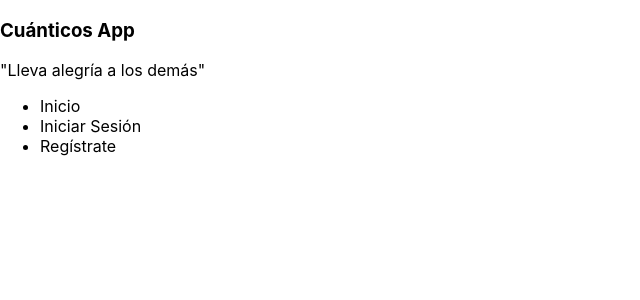
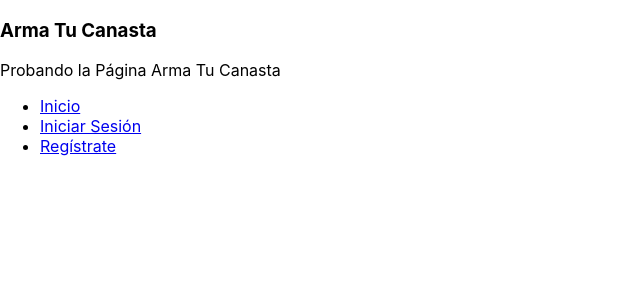
Before and after one commit to gyrbi/cuanticosapp, a React (Create React App) app in the folder frtcuanticos/: page /armaTuCanasta in a window 1280 px wide. Shown: the top 300 px of the page, without its empty margins (0-640 px from the left). Built offline with nearby package versions, Linux system fonts and the light colour scheme.

Commit message:
FRT - Creación de Carpetas y Navegación
Creación de las carpetas para cada uno de los componentes y ejecución npm install --save react-router-dom para la navegación en SPA

```diff
--- a/frtcuanticos/package.json
+++ b/frtcuanticos/package.json
@@ -8,6 +8,7 @@
     "@testing-library/user-event": "^7.2.1",
     "react": "^16.13.1",
     "react-dom": "^16.13.1",
+    "react-router-dom": "^5.2.0",
     "react-scripts": "3.4.1"
   },
   "scripts": {
--- a/frtcuanticos/src/App.js
+++ b/frtcuanticos/src/App.js
@@ -1,15 +1,43 @@
 import React from 'react';
+import { Route, Switch, BrowserRouter as BRouter } from 'react-router-dom'; //Para SPA (Single Page Application)
 
-import Page from './Components/Page';
+//import Page from './Components/Page';
+import ArmaTuCanasta from './Components/Content/ArmaTuCanasta';
+// import CanastaPredt from './Components/Content/CanastaPredt';
+// import Donaciones from './Components/Content/Donaciones';
+// import Factura from './Components/Content/Factura';
+// import Inicio from './Components/Content/Inicio';
+// import Login from './Components/Content/Login';
+// import MiDonacion from './Components/Content/MiDonacion';
+// import OtrasDonaciones from './Components/Content/OtrasDonaciones';
+// import RecuContra from './Components/Content/RecuContra';
+// import Register from './Components/Content/Register';
+// import Voluntariado from './Components/Content/Voluntariado';
+
 import './App.css';
 
 function App()
 {
   return (
-    //PRUEBA. ESTO SE CAMBIA PARA HACERLA SPA (Single Page Application)
-    <Page showHeader={true} showFooter={true} title="Cuánticos App">
-      <p>"Lleva alegría a los demás"</p>
-    </Page>
+    //PRUEBA
+    // <Page showHeader={true} showFooter={true} title="Cuánticos App">
+    //   <p>"Lleva alegría a los demás"</p>
+    // </Page>
+    <BRouter>
+        <Switch>
+              {/* <Route path="/" component={Inicio} exact/> */}
+              <Route path="/armaTuCanasta" component={ArmaTuCanasta} exact />
+              {/* <Route path="/canastaPredt" component={CanastaPredt} exact />
+              <Route path="/donaciones" component={Donaciones} exact />
+              <Route path="/factura" component={Factura} exact />
+              <Route path="/login" component={Login} exact />
+              <Route path="/miDonacion" component={MiDonacion} exact />
+              <Route path="/otrasDonaciones" component={OtrasDonaciones} exact />
+              <Route path="/recuperacion" component={RecuContra} exact />
+              <Route path="/register" component={Register} exact />
+              <Route path="/voluntariado" component={Voluntariado} exact /> */}
+        </Switch>
+    </BRouter>
   );
 }
 
--- /dev/null
+++ b/frtcuanticos/src/Components/Content/ArmaTuCanasta/index.js
@@ -0,0 +1,22 @@
+// ************************************************** index.js de ArmaTuCanasta *************************************************************** //
+
+import React, {Component} from 'react';
+
+import Page from '../../Page';
+
+export default class extends Component
+{
+    constructor()
+    {
+        super();
+    }
+
+    render()
+    {
+        return(
+            <Page showHeader={true} showFooter={true} title="Arma Tu Canasta">
+                <p>Probando la Página Arma Tu Canasta</p>
+            </Page>
+        );
+    }
+}
--- a/frtcuanticos/src/Components/Footer/index.js
+++ b/frtcuanticos/src/Components/Footer/index.js
@@ -1,6 +1,8 @@
 // **************************************************** index.js de Footer ******************************************************************** //
 
 import React from 'react';
+
+import {NavLink} from 'react-router-dom';
 
 export default ()=>{
     return (
@@ -8,9 +10,9 @@ export default ()=>{
             <footer>
                 <nav>
                     <ul>
-                        <li>Inicio</li>
-                        <li>Iniciar Sesión</li>
-                        <li>Regístrate</li>
+                        <li> <NavLink to="/">Inicio</NavLink> </li>
+                        <li> <NavLink to="/login">Iniciar Sesión</NavLink> </li>
+                        <li> <NavLink to="/register">Regístrate</NavLink> </li>
                     </ul>
                 </nav>
             </footer>
```
Also changed, not shown: 1 other file (tests, documents, lock files or other folders).
